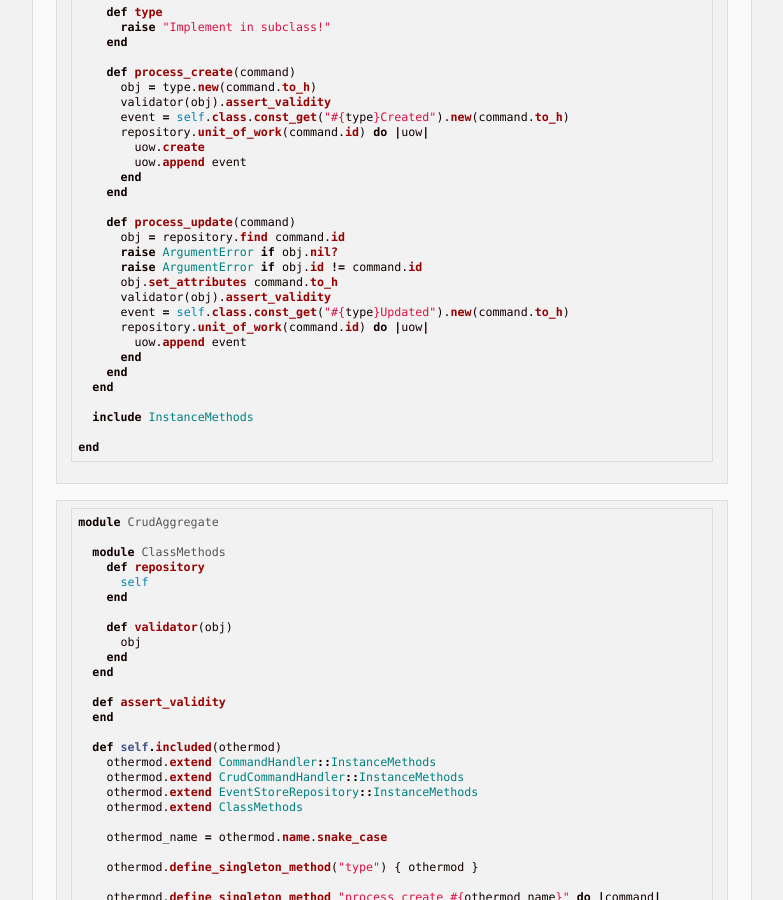
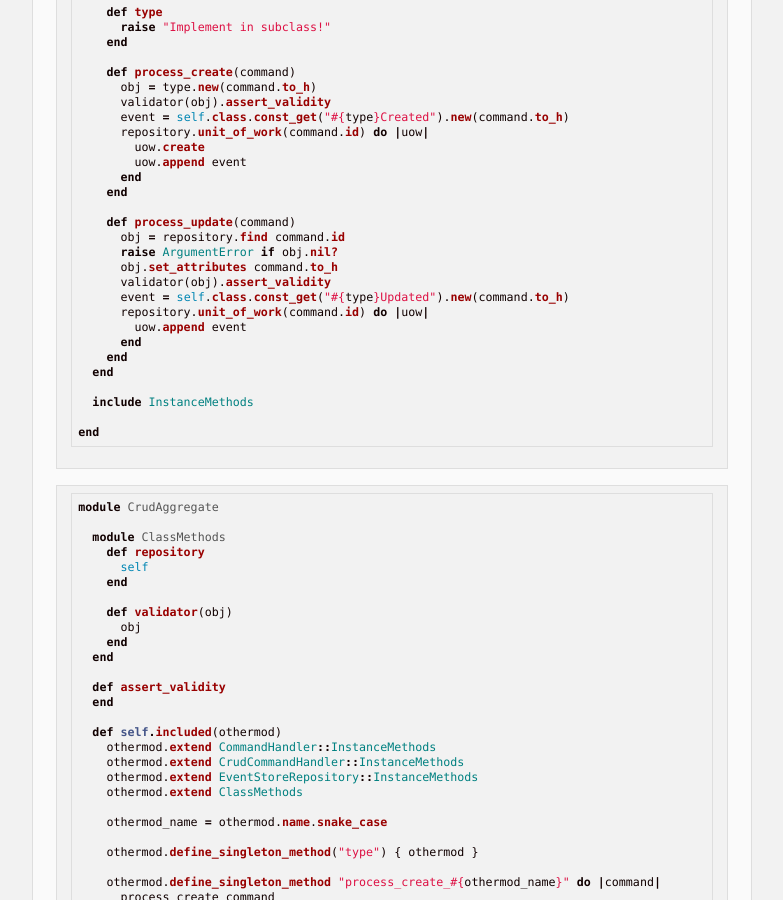
Before and after one commit to kjellm/kjellm.github.com, a Jekyll site: the page built from event.markdown, in a window 1280 px wide and 900 px high, scrolled down 6092 px. Shown: the whole window, without its empty margins (248-1031 px from the left). Built offline with Jekyll 4.4.1, drawn with Linux system fonts in a browser that asks for light colours.

Commit message:
Update event draft

```diff
--- a/event.markdown
+++ b/event.markdown
@@ -382,7 +382,6 @@ class CrudCommandHandler < CommandHandler
     def process_update(command)
       obj = repository.find command.id
       raise ArgumentError if obj.nil?
-      raise ArgumentError if obj.id != command.id
       obj.set_attributes command.to_h
       validator(obj).assert_validity
       event = self.class.const_get("#{type}Updated").new(command.to_h)
```
